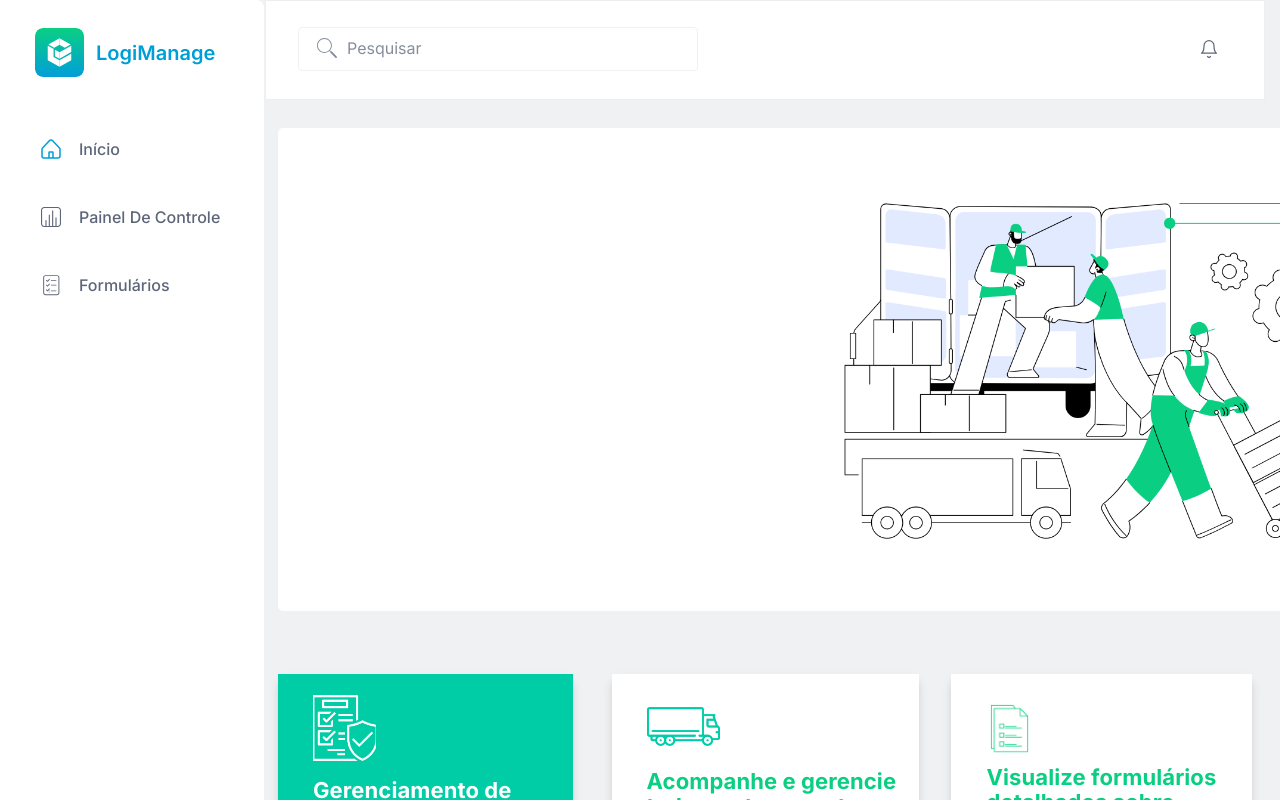
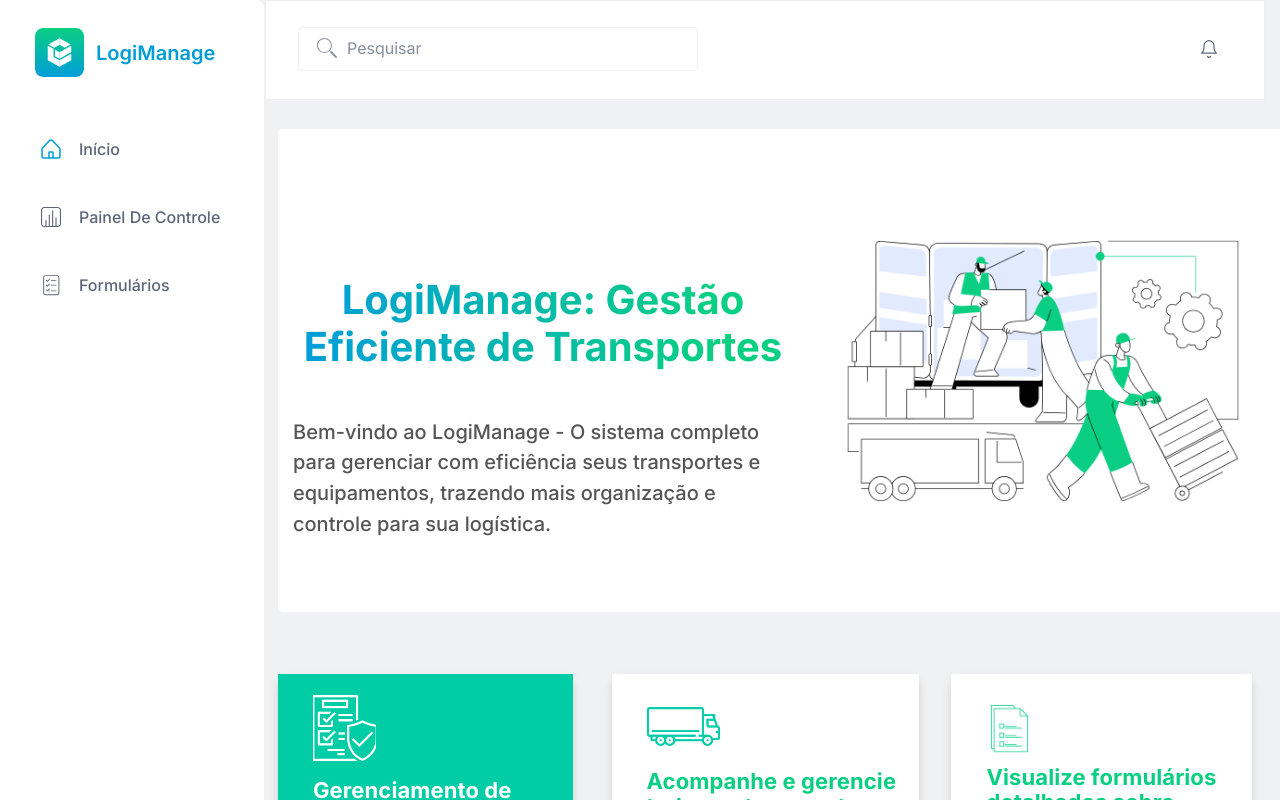
Before and after one commit to MateusOlv/Sistema_de_Gerenciamento, a React (Create React App) app: page / in a window 1280 px wide. Shown: the top 800 px of the page. Built offline with nearby package versions, Linux system fonts and the light colour scheme; a web font is replaced by a local one.

Commit message:
fix: correção do estilo da página Inicio.jsx

```diff
--- a/src/components/SearchBarContainer/SearchBarContainer.jsx
+++ b/src/components/SearchBarContainer/SearchBarContainer.jsx
@@ -24,8 +24,13 @@ const SearchBarContainer = ({ className = "" }) => {
         </div>
       </div>
       <div className={styles.rectangleParent}>
-        <div className={styles.frameChild} />
-        <img className={styles.figuras1} alt="" src="/figuras--1@2x.png" />
+        <div className={styles.frameChild}>
+          <div className={styles.texto}>
+            <h1 className={styles.h1}>LogiManage: Gestão Eficiente de Transportes</h1>
+            <p>Bem-vindo ao LogiManage - O sistema completo para gerenciar com eficiência seus transportes e equipamentos, trazendo mais organização e controle para sua logística.</p>
+          </div>
+          <img className={styles.figuras1} alt="" src="/figuras--1@2x.png" />
+        </div>
       </div>
     </header>
   );
--- a/src/components/SearchBarContainer/SearchBarContainer.module.css
+++ b/src/components/SearchBarContainer/SearchBarContainer.module.css
@@ -9,11 +9,13 @@
   max-width: 100%;
   z-index: 0;
 }
+
 .searchIcon {
   height: 24px;
   width: 24px;
   position: relative;
 }
+
 .pesquisar {
   flex: 1;
   position: relative;
@@ -21,6 +23,7 @@
   display: inline-block;
   max-width: 100%;
 }
+
 .searchBar1 {
   width: 400px;
   border-radius: var(--br-9xs);
@@ -30,17 +33,18 @@
   flex-direction: row;
   align-items: flex-start;
   justify-content: flex-start;
-  padding: var(--padding-5xs) var(--padding-smi) var(--padding-5xs)
-    var(--padding-base);
+  padding: var(--padding-5xs) var(--padding-smi) var(--padding-5xs) var(--padding-base);
   gap: var(--gap-5xs);
   min-height: 44px;
   max-width: 100%;
 }
+
 .notification {
   height: 40px;
   width: 40px;
   display: none;
 }
+
 .avatarIcon {
   position: absolute;
   top: 0;
@@ -49,6 +53,7 @@
   height: 100%;
   object-fit: cover;
 }
+
 .notificationIcon {
   position: absolute;
   top: 8px;
@@ -58,11 +63,13 @@
   overflow: hidden;
   z-index: 2;
 }
+
 .userIcons {
   width: 40px;
   height: 40px;
   position: relative;
 }
+
 .searchBar,
 .userIconsWrapper {
   display: flex;
@@ -71,6 +78,7 @@
   justify-content: flex-start;
   padding: var(--padding-11xs) 0 0;
 }
+
 .searchBar {
   flex: 1;
   flex-direction: row;
@@ -81,26 +89,62 @@
   gap: var(--gap-xl);
   z-index: 1;
 }
+
 .frameChild {
-  position: absolute;
-  top: 79px;
+  display: flex;
+  flex-direction: row;
+  margin-top: 10vh;
   left: 0;
   border-radius: var(--br-8xs);
   background-color: var(--white);
-  width: 1120px;
+  width: 1055px;
   height: 483px;
 }
+
+.texto {
+  display: flex;
+  flex-direction: column;
+  text-wrap: wrap;
+  width: 500px;
+  margin-left: 15px;
+  margin-top: 15vh;
+}
+
+.texto p {
+  color: #555;
+  font-family: Inter;
+  font-size: 20px;
+  font-style: normal;
+  font-weight: 500;
+  line-height: 30.72px;
+  /* 180% */
+}
+
+.h1 {
+  top: 100px;
+  text-align: center;
+  font-family: Inter;
+  font-size: 40px;
+  font-style: normal;
+  font-weight: 700;
+  line-height: 47px;
+  background: linear-gradient(91deg, #009ED8 3.42%, #0ACF83 82.66%);
+  background-clip: text;
+  -webkit-background-clip: text;
+  -webkit-text-fill-color: transparent;
+}
+
 .figuras1 {
-  position: absolute;
   height: 100%;
   top: 0;
   bottom: 0;
   left: 496px;
   max-height: 100%;
-  width: 644px;
+  width: 500px;
   object-fit: cover;
   z-index: 3;
 }
+
 .rectangleParent {
   height: 644px;
   width: calc(100% - 20px);
@@ -110,6 +154,7 @@
   bottom: -594px;
   left: 12px;
 }
+
 .searchBarContainer {
   align-self: stretch;
   background-color: var(--white);
```
